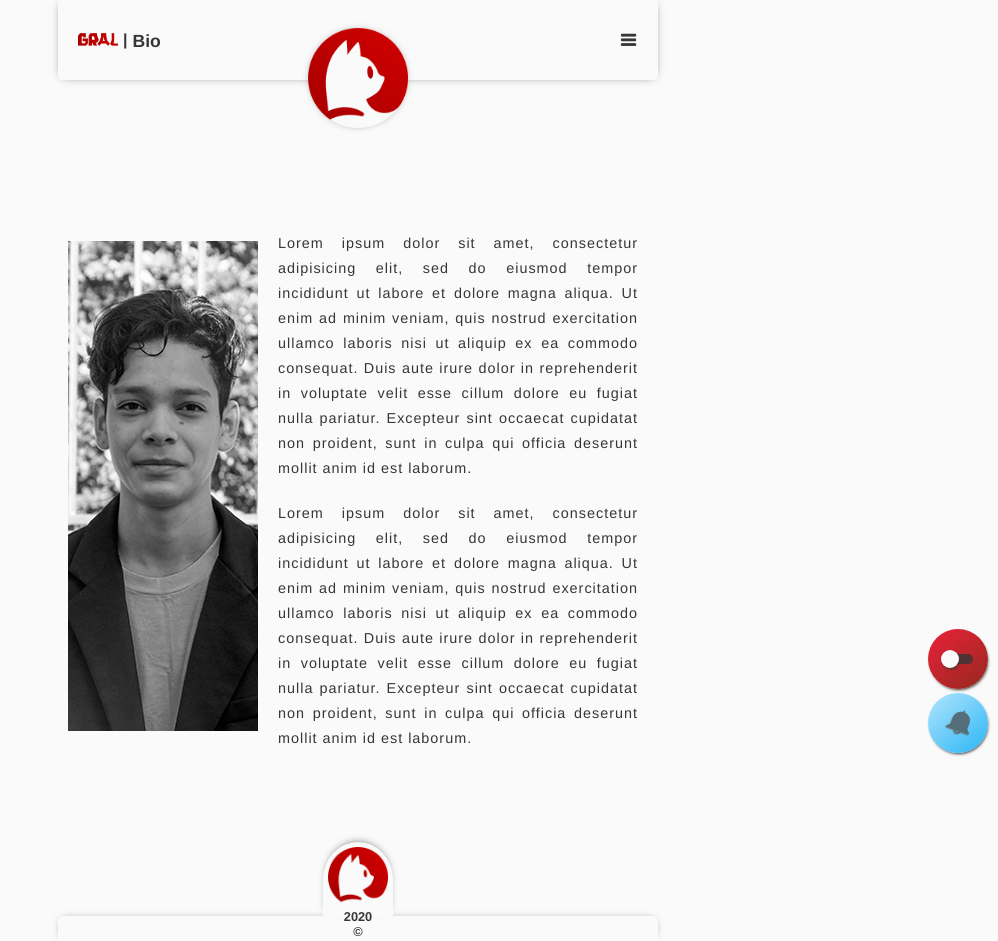
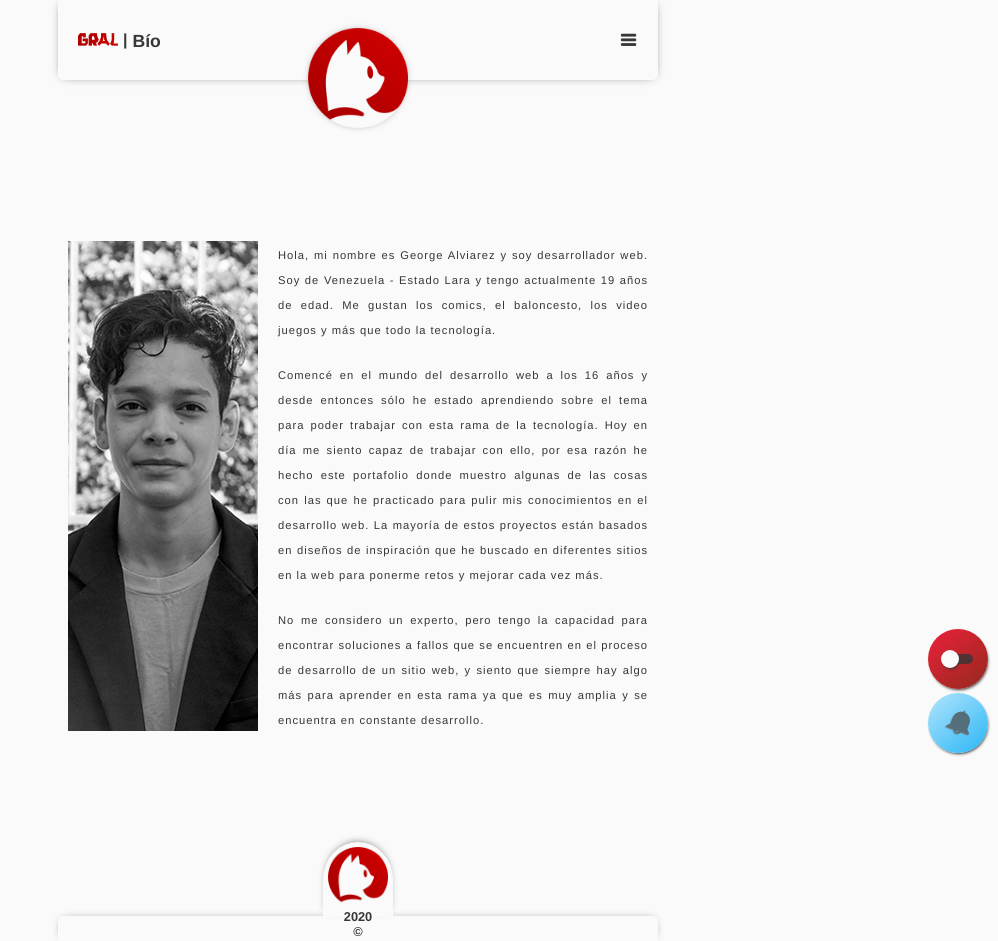
Before and after one commit to gralweb/gralweb, a React (Create React App) app: page /bio in a window 1280 px wide. Shown: the whole page, without its empty margins (282-1280 px from the left). Built offline with nearby package versions, Linux system fonts and the light colour scheme.

Commit message:
Metodo para cambiar el Title del documento al cambiar de seccion - detalles en el css - ajustando el contenido de la biografia

```diff
--- a/public/index.html
+++ b/public/index.html
@@ -2,14 +2,14 @@
 <html lang="en">
   <head>
     <meta charset="utf-8" />
-    <link rel="icon" href="%PUBLIC_URL%/logo/pwa/24x24.png" />
+    <link rel="icon" href="%PUBLIC_URL%/logo/pwa/claro/24x24.png" />
     <meta name="viewport" content="width=device-width, initial-scale=1" />
     <meta name="theme-color" content="#000000" />
     <meta
       name="description"
       content="Web site created using create-react-app"
     />
-    <link rel="apple-touch-icon" href="%PUBLIC_URL%/logo/pwa/24x24.png" />
+    <link rel="apple-touch-icon" href="%PUBLIC_URL%/logo/pwa/claro/24x24.png" />
     <!--
       manifest.json provides metadata used when your web app is installed on a
       user's mobile device or desktop. See https://developers.google.com/web/fundamentals/web-app-manifest/
@@ -24,7 +24,7 @@
       work correctly both with client-side routing and a non-root public URL.
       Learn how to configure a non-root public URL by running `npm run build`.
     -->
-    <title>Gralweb</title>
+    <title>Gralweb &raquo; Portafolio</title>
   </head>
   <body>
     <noscript>You need to enable JavaScript to run this app.</noscript>
--- a/src/Gralweb.css
+++ b/src/Gralweb.css
@@ -89,11 +89,13 @@ body.zoom {
 }
 
 #app-location {
+    cursor: default;
     padding-left: 5px;
     font-size: 1.1rem;
 }
 
 .app-location-sep {
+    cursor: default;
     display: inline;
     padding-bottom:  2px;
 }
@@ -250,6 +252,7 @@ body.zoom {
     line-height: 25px;
     display: block;
     padding: 5px;
+    cursor: default;
     font-weight: bold;
     color: var(--color-font-medio);
 }
@@ -313,6 +316,7 @@ body.zoom {
 .app-item-text p {
     display: inline-block;
     width: 45%;
+    cursor: default;
 }
 
 .app-item-text p:nth-child(1) {
@@ -440,6 +444,7 @@ body.zoom {
 .app-vista {
     min-height: 180px;
     margin: 1px;
+    cursor: pointer;
     position: relative;
 }
 
@@ -537,6 +542,7 @@ body.zoom {
 .app-form-title {
     display: block;
     padding: 10px;
+    cursor: default;
     text-align: center;
 }
 
@@ -767,6 +773,7 @@ body.zoom {
 /* Contenido - Titulos de los servicios */
 .app-serv-item {
     padding-bottom: 20px;
+    cursor: default;
 }
 
 .app-item-serv-title p {
@@ -835,7 +842,9 @@ body.zoom {
 .app-bio {
     position: relative;
     min-width: 100%;
-    display: block;
+    display: flex;
+    align-items: center;
+    justify-content: space-between;
 }
 
 /* Contenido - Foto identificador */
@@ -845,7 +854,11 @@ body.zoom {
     float: left;
     visibility: hidden;
     margin-left: -200px;
-    padding: 30px 10px 30px 10px;
+    padding: 20px 10px;
+}
+
+.app-bio-foto img {
+    width: 100%;
 }
 
 .app-bio-cont-foto-anim {
@@ -856,11 +869,6 @@ body.zoom {
 .app-bio-sep {
     display: none;
     font-size: 1.3rem;
-}
-
-.app-bio-foto img {
-    height: 98%;
-    width: 180px;
 }
 
 /* Contenido - Texto de la bio */
@@ -879,11 +887,12 @@ body.zoom {
 }
 
 .app-bio-text {
+    line-height: 25px;
+    font-size: .7rem;
     display: block;
-    padding: 20px 20px 0 20px;
+    padding: 10px;
+    padding-left: 20px;
     text-align: justify;
-    font-size: .9rem;
-    line-height: 25px;
     letter-spacing: 1px;
 }
 
@@ -1033,6 +1042,7 @@ body.zoom {
     text-align: justify;
     display: block;
     margin: 2px;
+    cursor: default;
     font-size: .8rem;
 }
 
@@ -1058,6 +1068,10 @@ body.zoom {
     padding: 7px;
     width: 100%;
     font-size: .7rem;
+}
+
+.app-new-letter-input input:focus {
+    outline: none;
 }
 
 .app-new-letter-btn {
@@ -1198,6 +1212,7 @@ body.zoom {
 .app-content-year p {
     font-weight: bold;
     font-size: .8rem;
+    cursor: default;
 }
 
 /* Loader Global */
--- a/src/Gralweb.jsx
+++ b/src/Gralweb.jsx
@@ -31,7 +31,7 @@ const Gralweb = () => {
 		portafolio: () => setHeaderLocation('Portafolio'),
 		servicios: () => setHeaderLocation('DevWeb'),
 		contactos: () => setHeaderLocation('Contactos'),
-		bio: () => setHeaderLocation('Bio')
+		bio: () => setHeaderLocation('Bío')
 	}
 
 	const handleClickHeader = () => {
--- a/src/components/header/HeaderNav.jsx
+++ b/src/components/header/HeaderNav.jsx
@@ -15,7 +15,7 @@ const HeaderNav = ( { menuState, eventClick } ) => {
                     <Link to='/contactos'>Contactos</Link>
                 </li>
                 <li className='app-list-item' onClick={ eventClick }>
-                    <Link to='/bio'>Bio</Link>
+                    <Link to='/bio'>Bío</Link>
                 </li>
             </ul>
         </div>
--- a/src/dependencias/themeOscuro.css
+++ b/src/dependencias/themeOscuro.css
@@ -151,7 +151,7 @@ body.oscuro .app-new-letter-err-email.process {
 /* Footer */
 body.oscuro .app-footer {
     background-color: var(--fondo-page-oscuro);
-    box-shadow: -1px -1px 4px -5px var(--sombra-claro);
+    box-shadow: 0px 0px 6px -5px var(--sombra-claro);
 }
 
 body.oscuro .app-footer-content {
--- a/src/pages/biografia/index.jsx
+++ b/src/pages/biografia/index.jsx
@@ -9,6 +9,7 @@ const RenderBiografia = ({ headerLocation }) => {
     useEffect(() => {
         setAnimationLoad(true)
 
+        document.title = `${document.title.slice(0, 9)} Biografía`
         headerLocation.bio()
     }, [headerLocation])
 
@@ -22,10 +23,13 @@ const RenderBiografia = ({ headerLocation }) => {
 
                 <div className={ animationLoad ? 'app-bio-cont-text app-bio-cont-text-anim' : 'app-bio-cont-text'}>
                     <p className='app-bio-text'>
-                        Lorem ipsum dolor sit amet, consectetur adipisicing elit, sed do eiusmod tempor incididunt ut labore et dolore magna aliqua. Ut enim ad minim veniam, quis nostrud exercitation ullamco laboris nisi ut aliquip ex ea commodo consequat. Duis aute irure dolor in reprehenderit in voluptate velit esse cillum dolore eu fugiat nulla pariatur. Excepteur sint occaecat cupidatat non proident, sunt in culpa qui officia deserunt mollit anim id est laborum.
+                        Hola, mi nombre es George Alviarez y soy desarrollador web. Soy de Venezuela - Estado Lara y tengo actualmente 19 años de edad. Me gustan los comics, el baloncesto, los video juegos y más que todo la tecnología.
                     </p>
                     <p className='app-bio-text'>
-                        Lorem ipsum dolor sit amet, consectetur adipisicing elit, sed do eiusmod tempor incididunt ut labore et dolore magna aliqua. Ut enim ad minim veniam, quis nostrud exercitation ullamco laboris nisi ut aliquip ex ea commodo consequat. Duis aute irure dolor in reprehenderit in voluptate velit esse cillum dolore eu fugiat nulla pariatur. Excepteur sint occaecat cupidatat non proident, sunt in culpa qui officia deserunt mollit anim id est laborum.
+                        Comencé en el mundo del desarrollo web a los 16 años y desde entonces sólo he estado aprendiendo sobre el tema para poder trabajar con esta rama de la tecnología. Hoy en día me siento capaz de trabajar con ello, por esa razón he hecho este portafolio donde muestro algunas de las cosas con las que he practicado para pulir mis conocimientos en el desarrollo web. La mayoría de estos proyectos están basados en diseños de inspiración que he buscado en diferentes sitios en la web para ponerme retos y mejorar cada vez más.
+                    </p>
+                    <p className='app-bio-text'>
+                       No me considero un experto, pero tengo la capacidad para encontrar soluciones a fallos que se encuentren en el proceso de desarrollo de un sitio web, y siento que siempre hay algo más para aprender en esta rama ya que es muy amplia y se encuentra en constante desarrollo.
                     </p>
                 </div>
             </div>
--- a/src/pages/contactos/index.jsx
+++ b/src/pages/contactos/index.jsx
@@ -22,6 +22,7 @@ const RenderContactos = ({ headerLocation }) => {
 	useEffect(() => {
 		setScaleAnim(true)
 
+		document.title = `${document.title.slice(0, 9)} Contactos`
         headerLocation.contactos()
 
         if (conexionError) {
--- a/src/pages/portafolio/index.jsx
+++ b/src/pages/portafolio/index.jsx
@@ -46,6 +46,8 @@ const RenderPortafolio = ({ headerLocation, pageTarget }) => {
 
 	useEffect(() => {
 		setScaleAnim(true)
+
+		document.title = `${document.title.slice(0, 9)} Portafolio`
 		headerLocation.portafolio()
 
 		if ( portafolioData === null) {
--- a/src/pages/presentacion/RenderPresentacionData.jsx
+++ b/src/pages/presentacion/RenderPresentacionData.jsx
@@ -7,6 +7,7 @@ import RenderPresentacionImg from './RenderPresentacionImg';
 const RenderPresentacionData = ({ datos, fotos }, scaleAnimBoolean, zoomOpen, zoomHandleOpen) => {
 	const { titulo, descripcion } = datos
 	const scaleAnim = scaleAnimBoolean ? 'app-cont-item-scale' : null
+	document.title = `${document.title.slice(0, 9)} ${titulo}`
 
 	return (
 		<div className='app-main-cont'>
--- a/src/pages/servicios/index.jsx
+++ b/src/pages/servicios/index.jsx
@@ -13,6 +13,7 @@ const RenderServicios = ({ headerLocation }) => {
 	useEffect(() => {
 		setScaleAnim(true);
 
+		document.title = `${document.title.slice(0, 9)} Servicios`
 		headerLocation.servicios()
 
 		setServiciosCarts(FetchServicios);
```
